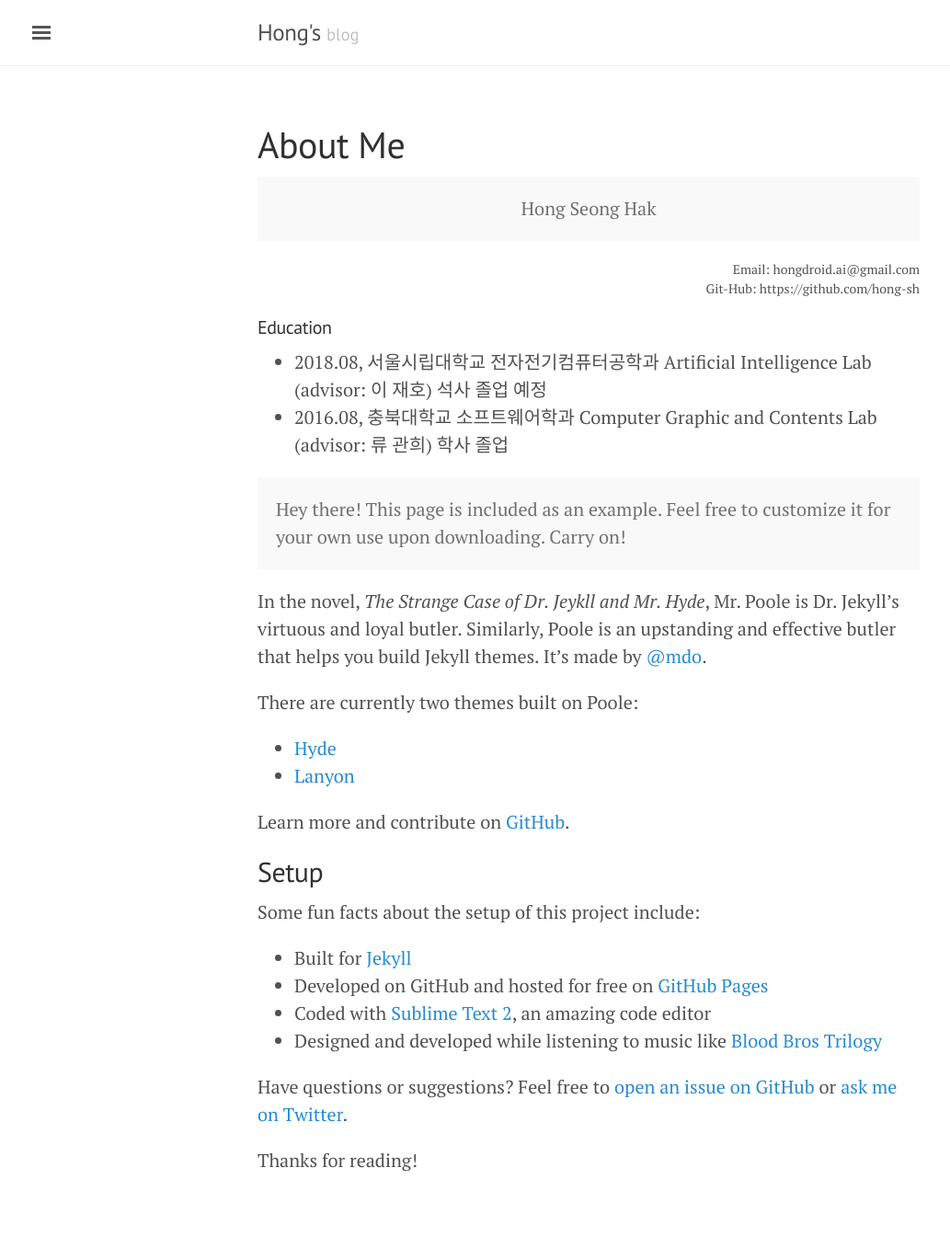
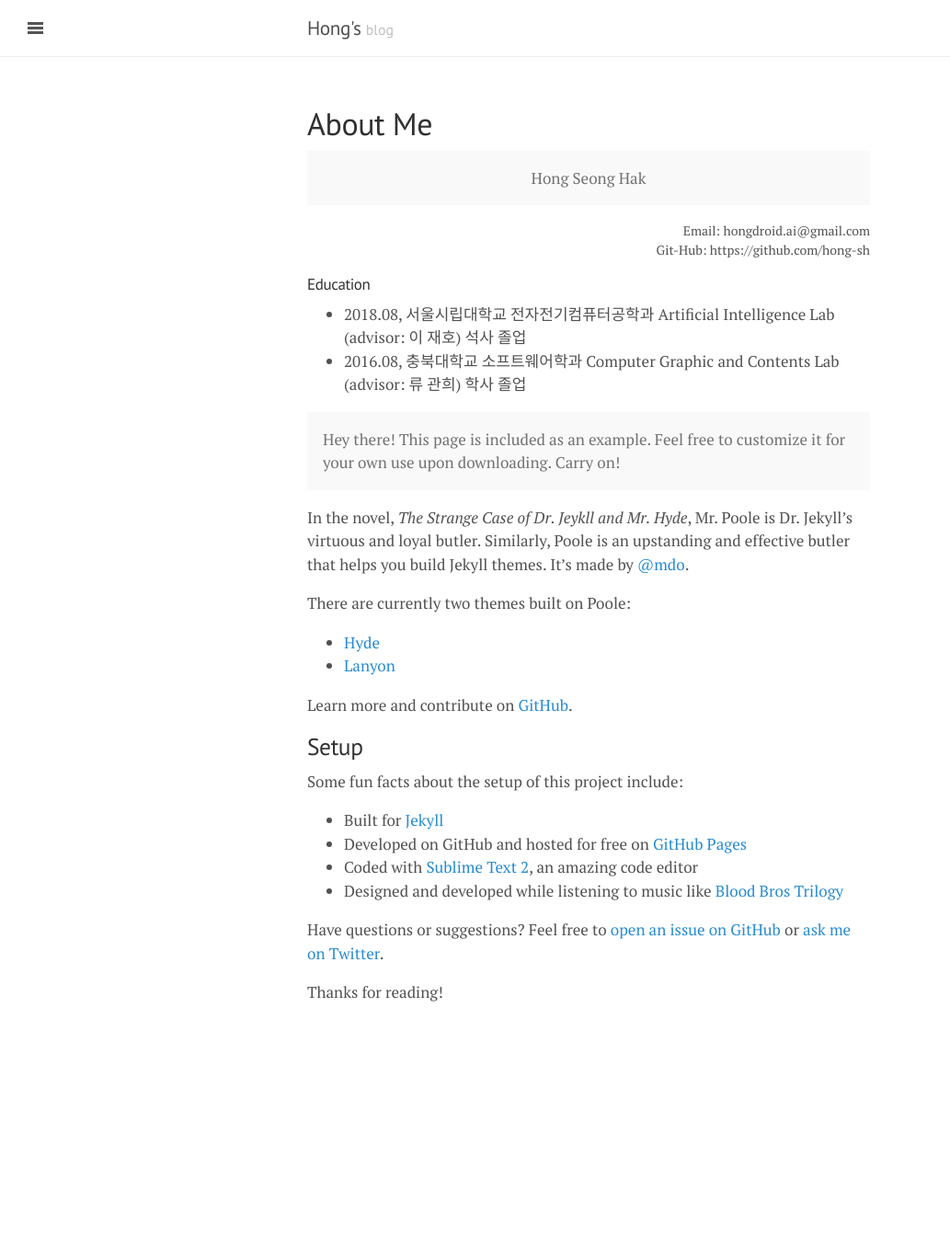
Before and after one commit to hong-sh/hong-sh.github.io, a Jekyll site: the page built from about.md, in a window 1280 px wide. Shown: the whole page at 92% size, without its empty margins (0-1033 px from the left). Built offline with Jekyll 4.4.1, drawn with Linux system fonts in a browser that asks for light colours; some web fonts are replaced; after the commit the page ends 1160 px from its top, so only the background shows below that.

Commit message:
font resize

```diff
--- a/about.md
+++ b/about.md
@@ -9,7 +9,7 @@ title: About Me
 
 #### Education
 * 2018.08, 서울시립대학교 전자전기컴퓨터공학과 Artificial Intelligence Lab
-(advisor: 이 재호) 석사 졸업 예정
+(advisor: 이 재호) 석사 졸업
 * 2016.08, 충북대학교 소프트웨어학과 Computer Graphic and Contents Lab
 (advisor: 류 관희) 학사 졸업
 
--- a/public/css/poole.css
+++ b/public/css/poole.css
@@ -49,12 +49,12 @@ body {
 
 html {
   font-family: "Helvetica Neue", Helvetica, Arial, sans-serif;
-  font-size: 16px;
+  font-size: 14px;
   line-height: 1.5;
 }
 @media (min-width: 38em) {
   html {
-    font-size: 20px;
+    font-size: 17px;
   }
 }
 
```
